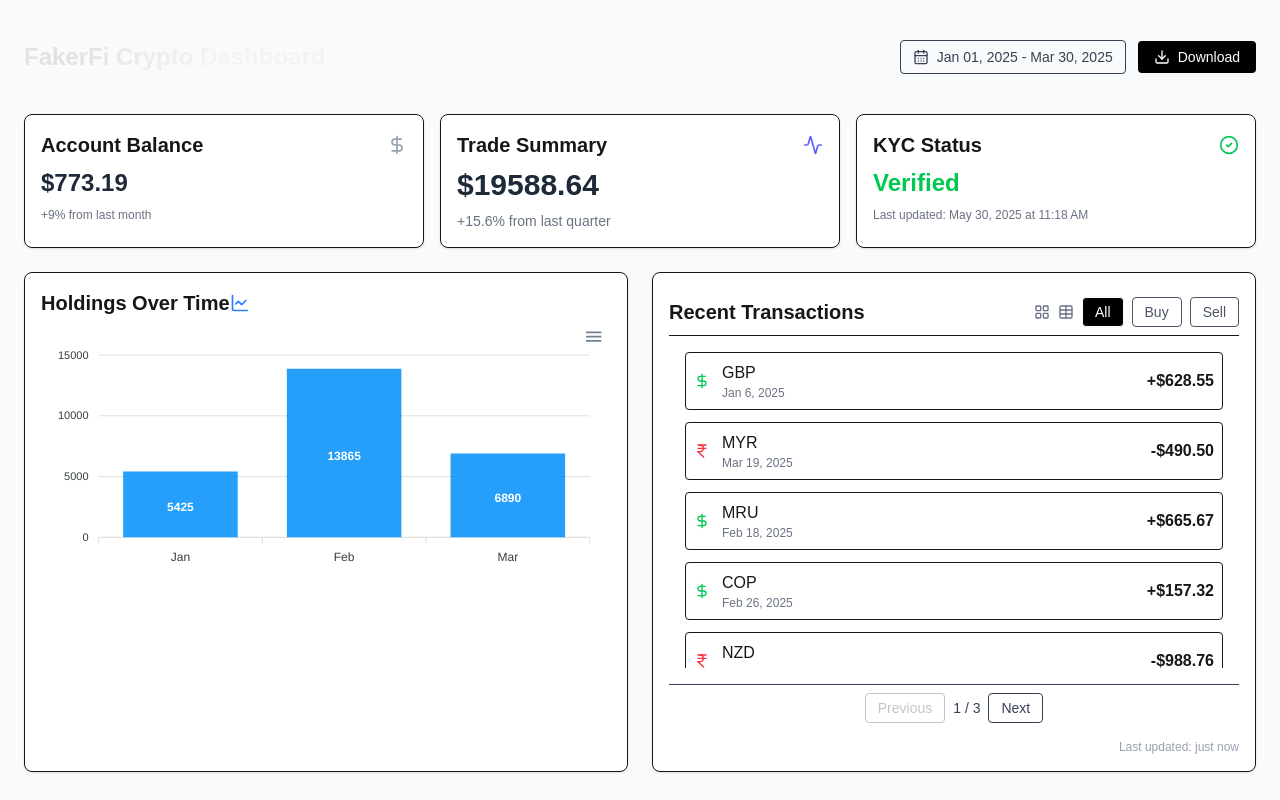
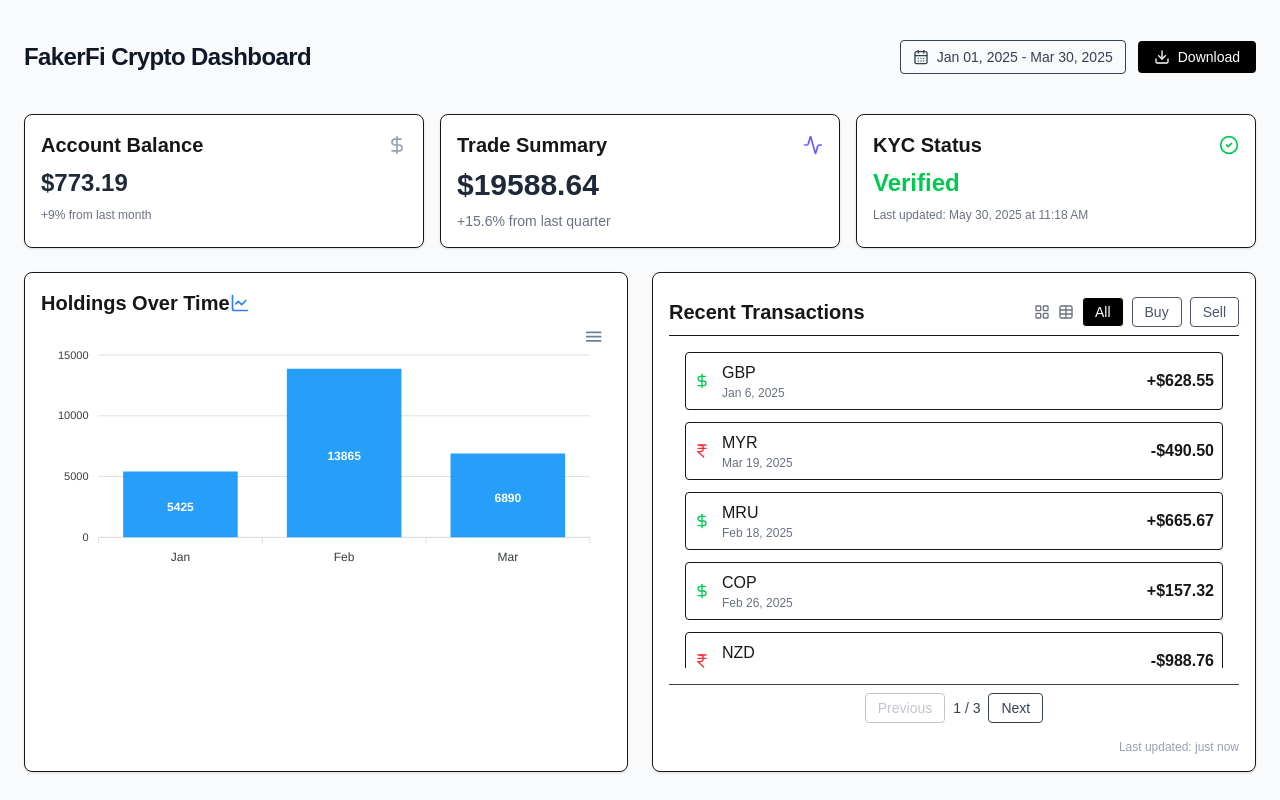
Before and after one commit to izzydoesit/fakerFi, a Next.js app: page / in a window 1280 px wide. Built offline with nearby package versions, Linux system fonts and the light colour scheme.

Commit message:
Update animation on TitleBar title, delete unused styles

```diff
--- a/src/components/Dashboard/TitleBar.tsx
+++ b/src/components/Dashboard/TitleBar.tsx
@@ -7,7 +7,7 @@ import { DayPicker } from "react-day-picker";
 import "react-day-picker/dist/style.css";
 import { useDateRange } from "@/context/DateRangeContext";
 import { generateTrades } from "@/lib/data";
-import "@/styles/shimmer.css";
+import { motion } from "framer-motion";
 
 export default function TitleBar(): JSX.Element {
   const { range, setRange } = useDateRange();
@@ -21,7 +21,18 @@ export default function TitleBar(): JSX.Element {
 
   return (
     <div className="flex justify-between items-center py-4">
-      <h1 className="text-2xl font-bold text-gray-800 shimmer-effect">FakerFi Crypto Dashboard</h1>
+      <motion.h1
+        className="text-2xl font-bold tracking-tight text-gray-900"
+        initial={{ x: 50, opacity: 0 }}
+        animate={{ x: 0, opacity: 1 }}
+        transition={{
+          type: "spring",
+          stiffness: 60,
+          damping: 12
+        }}
+      >
+        FakerFi Crypto Dashboard
+      </motion.h1>
 
       <div className="flex gap-3 items-center">
         {/* DATE RANGE PICKER */}
--- a/src/styles/shimmer.css
+++ /dev/null
@@ -1,17 +0,0 @@
-.shimmer-effect {
-  position: relative;
-  background: linear-gradient(90deg, #f3f3f3 25%, #e0e0e0 50%, #f3f3f3 75%);
-  background-size: 200% 100%;
-  -webkit-background-clip: text;
-  -webkit-text-fill-color: transparent;
-  animation: shimmer 2.5s infinite;
-}
-
-@keyframes shimmer {
-  0% {
-    background-position: 200% 0;
-  }
-  100% {
-    background-position: -200% 0;
-  }
-}
```
